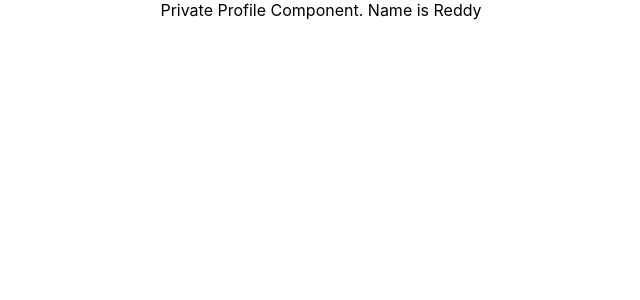
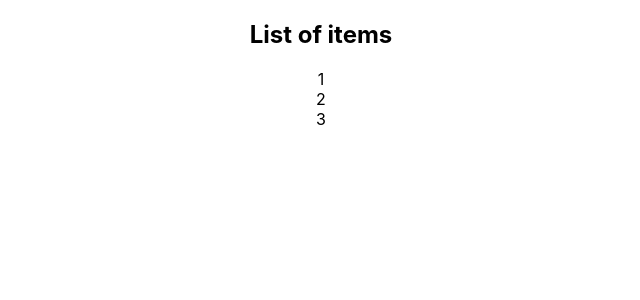
Before and after one commit to ksrinreddy/react-with-typescript-basics-practice, a React (Create React App) app: page / in a window 1280 px wide. Shown: the top 300 px of the page, without its empty margins (319-959 px from the left). Built offline with nearby package versions, Linux system fonts and the light colour scheme.

Commit message:
typing generic props (to pass multiple types of props)

```diff
--- a/src/App.tsx
+++ b/src/App.tsx
@@ -1,12 +1,39 @@
 import React from "react";
 import "./App.css";
-import Private from "./components/auth/Private";
-import Profile from "./components/auth/Profile";
+import List from "./components/generics/List";
 
 function App() {
   return (
     <div className="App">
-      <Private isLoggedIn={true} component={Profile} />
+      {/* array of strings */}
+      {/* <List
+        items={["ram", "raj", "raghav"]}
+        onClick={(item) => console.log(item)}
+      /> */}
+      {/* array of numbers */}
+      {/* <List items={[1, 2, 3]} onClick={(item) => console.log(item)} /> */}
+
+      {/* array of objects */}
+      <List
+        items={[
+          {
+            id: 1,
+            first: "one first",
+            second: "one second",
+          },
+          {
+            id: 2,
+            first: "two first",
+            second: "two second",
+          },
+          {
+            id: 3,
+            first: "three first",
+            second: "three second",
+          },
+        ]}
+        onClick={(item) => console.log(item)}
+      />
     </div>
   );
 }
--- /dev/null
+++ b/src/components/generics/List.tsx
@@ -0,0 +1,24 @@
+import React from "react";
+type ListProps<T> = {
+  //   items: string[] | number[];
+  //   onClick: (value: string | number) => void;
+  items: T[];
+  onClick: (value: T) => void;
+};
+
+const List = <T extends { id: number }>({ items, onClick }: ListProps<T>) => {
+  return (
+    <div>
+      <h2>List of items</h2>
+      {items.map((item, index) => {
+        return (
+          <div key={item.id} onClick={() => onClick(item)}>
+            {item.id}
+          </div>
+        );
+      })}
+    </div>
+  );
+};
+
+export default List;
```
